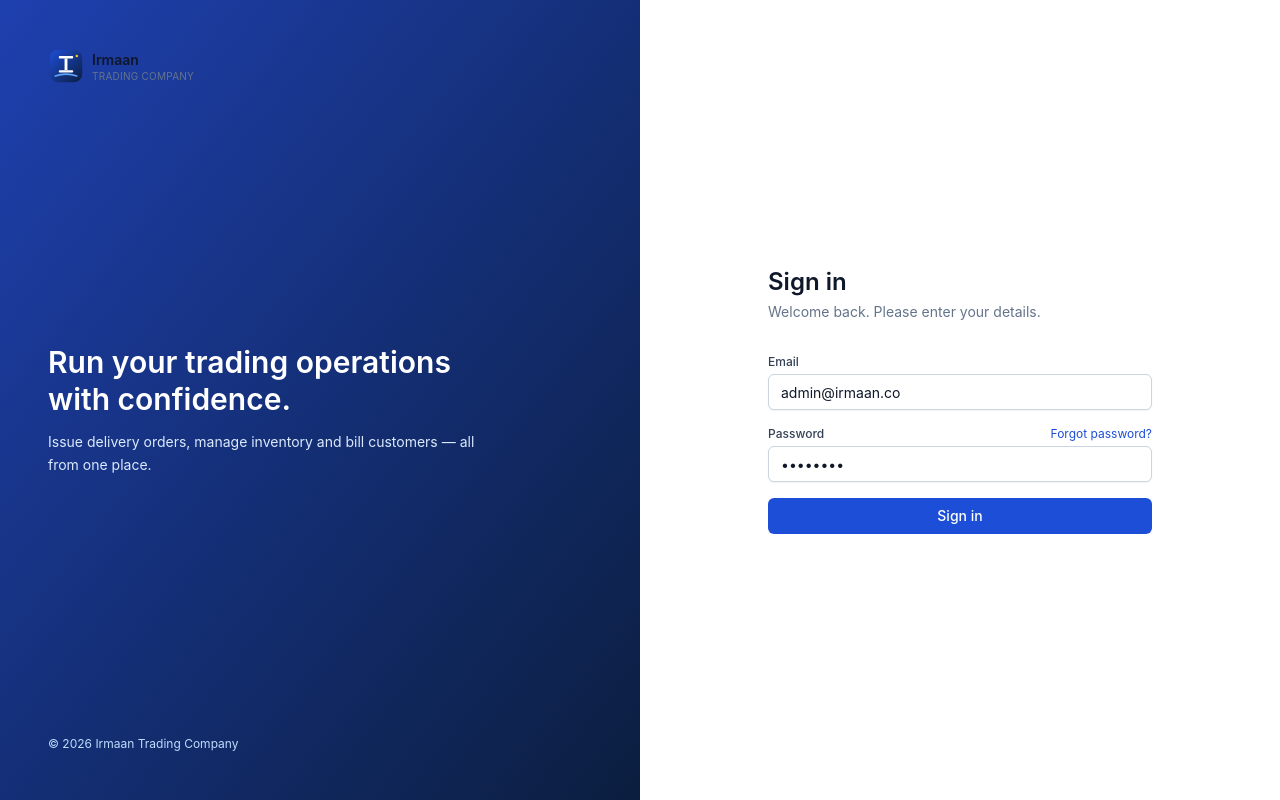
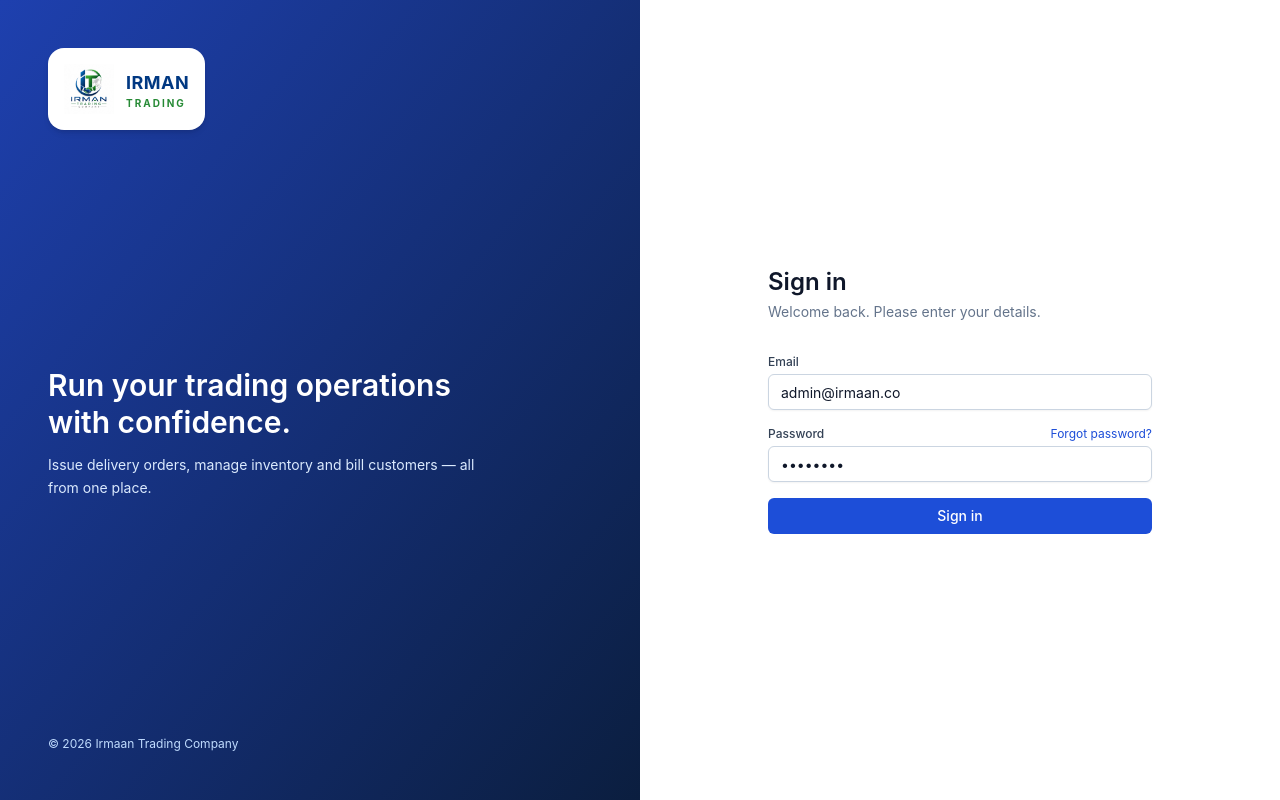
Before and after one commit to khalelmoh/Irmaan-Erp, a Next.js app: page /login in a window 1280 px wide. Built offline with nearby package versions, Linux system fonts and the light colour scheme.

Commit message:
updated logo

```diff
--- a/src/app/forgot-password/page.tsx
+++ b/src/app/forgot-password/page.tsx
@@ -35,7 +35,9 @@ export default function ForgotPasswordPage() {
   return (
     <div className="min-h-screen grid lg:grid-cols-2">
       <div className="hidden lg:flex flex-col justify-between bg-gradient-to-br from-brand-800 to-brand-950 text-white p-12">
-        <Logo />
+        <div className="bg-white p-4 rounded-2xl shadow-md w-fit">
+          <Logo />
+        </div>
         <div className="max-w-md">
           <h2 className="text-3xl font-semibold leading-tight">Forgot your password?</h2>
           <p className="text-brand-100 mt-3 text-sm leading-relaxed">
--- a/src/app/login/page.tsx
+++ b/src/app/login/page.tsx
@@ -33,7 +33,9 @@ export default function LoginPage() {
     <div className="min-h-screen grid lg:grid-cols-2">
       {/* Left brand panel */}
       <div className="hidden lg:flex flex-col justify-between bg-gradient-to-br from-brand-800 to-brand-950 text-white p-12">
-        <Logo />
+        <div className="bg-white p-4 rounded-2xl shadow-md w-fit">
+          <Logo />
+        </div>
         <div className="max-w-md">
           <h2 className="text-3xl font-semibold leading-tight">
             Run your trading operations with confidence.
--- a/src/app/verify/[id]/page.tsx
+++ b/src/app/verify/[id]/page.tsx
@@ -40,7 +40,9 @@ export default function VerifyPage() {
     <div className="min-h-screen bg-slate-100 flex items-center justify-center p-6">
       <div className="w-full max-w-lg bg-white rounded-2xl shadow-card overflow-hidden">
         <div className="bg-gradient-to-br from-brand-800 to-brand-950 text-white p-6 flex items-center justify-between">
-          <Logo />
+          <div className="bg-white p-2 rounded-xl shadow-sm w-fit">
+            <Logo />
+          </div>
           <div className="text-xs text-brand-200 uppercase tracking-wide">Document Verification</div>
         </div>
 
--- a/src/components/documents/DOPrintView.tsx
+++ b/src/components/documents/DOPrintView.tsx
@@ -19,7 +19,7 @@ export function DOPrintView({ doc, verifyUrl, allocations }: Props) {
       {/* Header */}
       <header className="flex items-start justify-between pb-4 border-b-2 border-brand-800">
         <div className="flex items-start gap-3">
-          <Logo compact />
+          <Logo compact size={120} />
           <div>
             <div className="text-xl font-bold tracking-tight text-brand-900">{COMPANY.name}</div>
             <div className="text-[11px] text-slate-500">{COMPANY.tagline}</div>
--- a/src/components/documents/InvoicePrintView.tsx
+++ b/src/components/documents/InvoicePrintView.tsx
@@ -18,7 +18,7 @@ export function InvoicePrintView({ doc, verifyUrl }: Props) {
       {/* Header */}
       <header className="flex items-start justify-between pb-4 border-b-2 border-brand-800">
         <div className="flex items-start gap-3">
-          <Logo compact />
+          <Logo compact size={120} />
           <div>
             <div className="text-xl font-bold tracking-tight text-brand-900">{COMPANY.name}</div>
             <div className="text-[11px] text-slate-500">{COMPANY.tagline}</div>
--- a/src/components/documents/POPrintView.tsx
+++ b/src/components/documents/POPrintView.tsx
@@ -17,7 +17,7 @@ export function POPrintView({ doc, verifyUrl }: Props) {
     <div className="print-page text-slate-900">
       <header className="flex items-start justify-between pb-4 border-b-2 border-brand-800">
         <div className="flex items-start gap-3">
-          <Logo compact />
+          <Logo compact size={120} />
           <div>
             <div className="text-xl font-bold tracking-tight text-brand-900">{COMPANY.name}</div>
             <div className="text-[11px] text-slate-500">{COMPANY.tagline}</div>
--- a/src/components/documents/SOPrintView.tsx
+++ b/src/components/documents/SOPrintView.tsx
@@ -16,7 +16,7 @@ export function SOPrintView({ doc, verifyUrl }: Props) {
     <div className="print-page text-slate-900">
       <header className="flex items-start justify-between pb-4 border-b-2 border-brand-800">
         <div className="flex items-start gap-3">
-          <Logo compact />
+          <Logo compact size={120} />
           <div>
             <div className="text-xl font-bold tracking-tight text-brand-900">{COMPANY.name}</div>
             <div className="text-[11px] text-slate-500">{COMPANY.tagline}</div>
--- a/src/components/layout/Logo.tsx
+++ b/src/components/layout/Logo.tsx
@@ -1,39 +1,23 @@
 import { cn } from "@/lib/utils";
+import Image from "next/image";
 
-export function Logo({ className, compact = false }: { className?: string; compact?: boolean }) {
+export function Logo({ className, compact = false, size }: { className?: string; compact?: boolean; size?: number }) {
+  const imgSize = size || (compact ? 40 : 50);
   return (
-    <div className={cn("flex items-center gap-2", className)}>
-      <svg width="36" height="36" viewBox="0 0 40 40" xmlns="http://www.w3.org/2000/svg">
-        <defs>
-          <linearGradient id="irmaan-lg" x1="0" y1="0" x2="1" y2="1">
-            <stop offset="0%" stopColor="#1d4ed8" />
-            <stop offset="100%" stopColor="#0b1e3f" />
-          </linearGradient>
-        </defs>
-        {/* Rounded badge */}
-        <rect x="2" y="2" width="36" height="36" rx="9" fill="url(#irmaan-lg)" />
-        {/* Letter I — top serif */}
-        <rect x="12" y="9" width="16" height="2.6" rx="1" fill="#ffffff" />
-        {/* Letter I — stem */}
-        <rect x="18.4" y="11.6" width="3.2" height="13" fill="#ffffff" />
-        {/* Letter I — bottom serif */}
-        <rect x="12" y="24.6" width="16" height="2.6" rx="1" fill="#ffffff" />
-        {/* Horizon / trade-route arc beneath */}
-        <path
-          d="M8 31 Q 20 27 32 31"
-          stroke="#60a5fa"
-          strokeWidth="1.8"
-          fill="none"
-          strokeLinecap="round"
-        />
-        {/* Accent star */}
-        <circle cx="32" cy="9" r="1.4" fill="#fbbf24" />
-      </svg>
+    <div className={cn("flex items-center gap-3", className)}>
+      <Image
+        src="/logo.jpeg"
+        alt="Irman Trading Company Logo"
+        width={imgSize}
+        height={imgSize}
+        className="object-contain"
+        priority
+      />
       {!compact && (
         <div className="leading-tight">
-          <div className="font-semibold text-slate-900 text-sm">Irmaan</div>
-          <div className="text-[10px] tracking-wide uppercase text-slate-500">
-            Trading Company
+          <div className="font-bold text-[#003882] text-lg tracking-wide">IRMAN</div>
+          <div className="text-[10px] tracking-[0.2em] font-bold text-[#268a35] uppercase">
+            Trading
           </div>
         </div>
       )}
```
Also changed, not shown: public/logo.jpeg (added).
